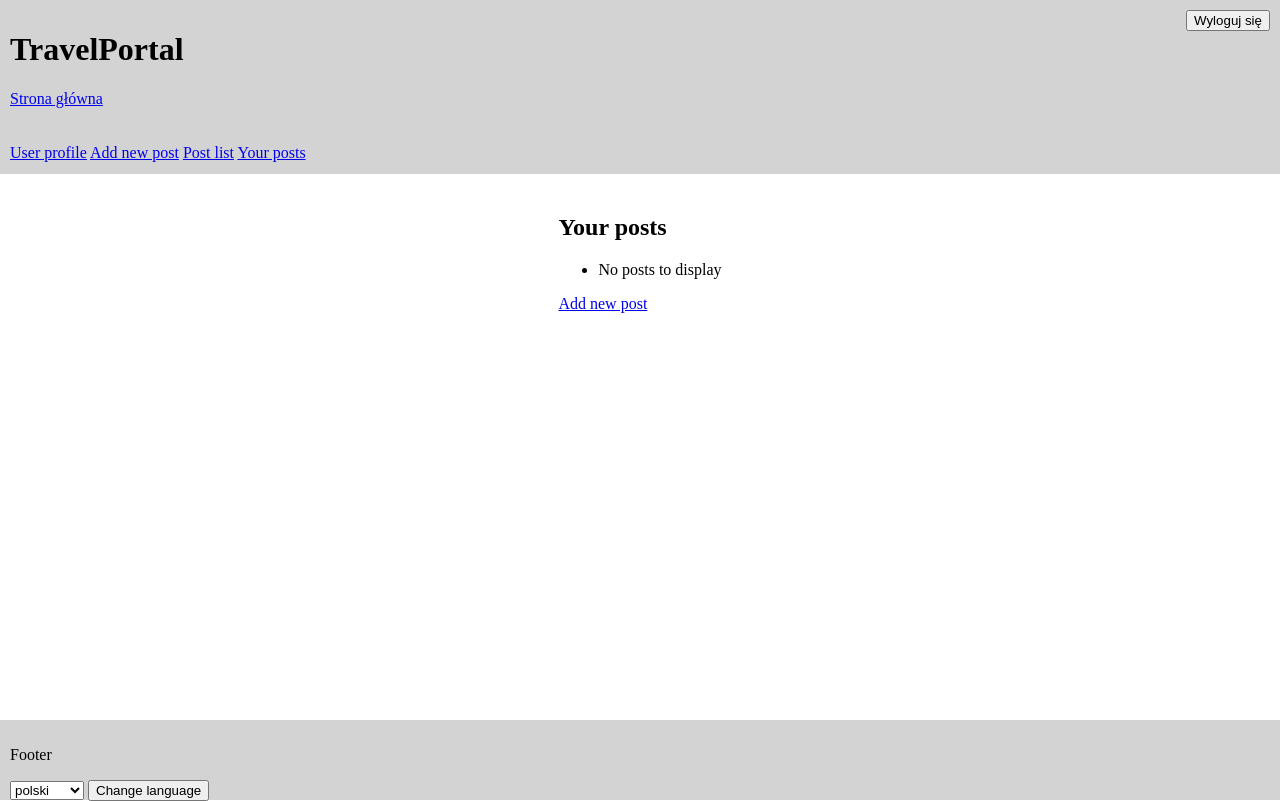
After one commit to BlaneBlake/TravelPortal, a Django app: page /post/your-posts in a window 1280 px wide. The commit adds this page. Run offline with Django 3.2, Linux system fonts and the light colour scheme; the visitor is signed in with stand-in values (Sample User, id 1); data that the repository does not hold is empty.

Commit message:
add Your_posts view & template

```diff
--- a/Blog/urls.py
+++ b/Blog/urls.py
@@ -21,12 +21,15 @@ from .views import (
     PostCreateView,
     PostDetailView,
     PostListView,
-    PostEditView)
+    PostEditView,
+    UserPostListView
+)
 
 urlpatterns = [
     path('', HomePageView.as_view(), name='home'),
     path('post/new/', PostCreateView.as_view(), name='post_create'),
-    path('posts/', PostListView.as_view(), name='post_list'),
+    path('post/all-posts', PostListView.as_view(), name='post_list'),
+    path('post/your-posts', UserPostListView.as_view(), name='user_post_list'),
     path('post/<int:pk>/', PostDetailView.as_view(), name='post_detail'),
     path('post/<int:pk>/edit/', PostEditView.as_view(), name='post_edit'),
 
--- a/Blog/views.py
+++ b/Blog/views.py
@@ -71,35 +71,6 @@ class PostCreateView(TextsMixin, LoginRequiredMixin, CreateView):
 
         # Add Google Maps API Key to the context
         context['GOOGLE_MAPS_API_KEY'] = settings.GOOGLE_MAPS_API_KEY
-
-        return context
-
-class PostListView(TextsMixin, ListView):
-    model = Post
-    template_name = 'blog/post_list.html'
-    context_object_name = 'posts'
-    ordering = ['-created_at']
-
-class PostDetailView(TextsMixin, DetailView):
-    model = Post
-    template_name = 'blog/post_detail.html'
-    context_object_name = 'post'
-
-    def get_context_data(self, **kwargs):
-        context = super().get_context_data(**kwargs)
-        context['tags'] = self.object.tags.all()
-
-        gallery = getattr(self.object, 'gallery', None)
-        if gallery:
-            context['gallery'] = gallery
-            context['photos'] = gallery.photos.all()
-            context['main_image'] = gallery.photos.filter(is_main=True).first() or gallery.photos.first()
-        else:
-            context['gallery'] = None
-            context['photos'] = []
-            context['main_image'] = None
-
-        context['thumbnails'] = [photo.thumbnail.url for photo in context['photos']]
 
         return context
 
@@ -194,3 +165,60 @@ class PostEditView(TextsMixin, LoginRequiredMixin, UpdateView):
     def get_success_url(self):
         # Po zapisaniu, użytkownik zostaje przekierowany na stronę szczegółów posta
         return reverse_lazy('Blog:post_detail', kwargs={'pk': self.object.pk})
+
+class PostListView(TextsMixin, ListView):
+    model = Post
+    template_name = 'blog/posts.html'
+    context_object_name = 'posts'
+    ordering = ['-created_at']
+
+class UserPostListView(TextsMixin, LoginRequiredMixin, ListView):
+    model = Post
+    template_name = 'blog/user_posts.html'
+    context_object_name = 'posts'
+
+    def get_queryset(self):
+        # Pobiera tylko posty należące do zalogowanego użytkownika
+        return Post.objects.filter(author=self.request.user).order_by('-created_at')
+
+    def calculate_completion_percentage(self, post):
+        total_fields = 4
+        filled_fields = sum(bool(getattr(post, field)) for field in [
+            'title',
+            'content',
+            'estimated_time',
+            'location_url'
+            # dwa poniższe to pola w innej tabeli
+            # 'gallery',
+            # 'tags',
+        ])
+        return int((filled_fields / total_fields) * 100)
+
+    def get_context_data(self, **kwargs):
+        context = super().get_context_data(**kwargs)
+        for post in context['posts']:
+            post.completion_percentage = self.calculate_completion_percentage(post)
+        return context
+
+class PostDetailView(TextsMixin, DetailView):
+    model = Post
+    template_name = 'blog/post_detail.html'
+    context_object_name = 'post'
+
+    def get_context_data(self, **kwargs):
+        context = super().get_context_data(**kwargs)
+        context['tags'] = self.object.tags.all()
+
+        gallery = getattr(self.object, 'gallery', None)
+        if gallery:
+            context['gallery'] = gallery
+            context['photos'] = gallery.photos.all()
+            context['main_image'] = gallery.photos.filter(is_main=True).first() or gallery.photos.first()
+        else:
+            context['gallery'] = None
+            context['photos'] = []
+            context['main_image'] = None
+
+        context['thumbnails'] = [photo.thumbnail.url for photo in context['photos']]
+
+        return context
--- a/templates/blog/post_list.html
+++ b/templates/blog/posts.html
@@ -9,9 +9,6 @@
         <a href="{% url 'Blog:post_detail' post.id %}">{{ post.title }}</a>
         - <strong>{{ post.author.username }}</strong>,
         {{ post.created_at|date:"d M Y" }}
-        {% if post.author == user %}
-          <a href="{% url 'Blog:post_edit' pk=post.pk %}">{% trans "Edit post" %}</a>
-        {% endif %}</h2>
       </li>
     {% empty %}
       <li>{% trans "No posts to display" %}</li>
--- /dev/null
+++ b/templates/blog/user_posts.html
@@ -0,0 +1,19 @@
+{% extends "../base.html" %}
+{% load i18n %}
+
+{% block content %}
+  <h2>{% trans "Your posts" %}</h2>
+  <ul>
+    {% for post in posts %}
+      <li>
+        <a href="{% url 'Blog:post_detail' post.id %}">{{ post.title }}</a>
+        - {{ post.created_at|date:"d M Y" }}
+<!--        <span>{% trans "Completed in" %} {{ post.completion_percentage }}%</span>-->
+        <a href="{% url 'Blog:post_edit' pk=post.pk %}">{% trans "Edit post" %}</a>
+      </li>
+    {% empty %}
+      <li>{% trans "No posts to display" %}</li>
+    {% endfor %}
+  </ul>
+  <a href="{% url 'Blog:post_create' %}">{% trans "Add new post" %}</a>
+{% endblock %}
--- a/templates/static_html/navigation.html
+++ b/templates/static_html/navigation.html
@@ -29,6 +29,7 @@
         <a href="{% url 'Authentication:profile' %}">{% trans "User profile" %}</a>
         <a href="{% url 'Blog:post_create' %}">{% trans "Add new post" %}</a>
         <a href="{% url 'Blog:post_list' %}">{% trans "Post list" %}</a>
+        <a href="{% url 'Blog:user_post_list' %}">{% trans "Your posts" %}</a>
     {% else %}
         <a href="{% url 'Blog:post_list' %}">{% trans "Post list" %}</a>
     {% endif %}
```
Also changed, not shown: Blog/migrations/0005_alter_post_tags.py (added), Gallery/management/__init__.py (added), Gallery/management/commands/__init__.py (added), locale/pl/LC_MESSAGES/django.po.
